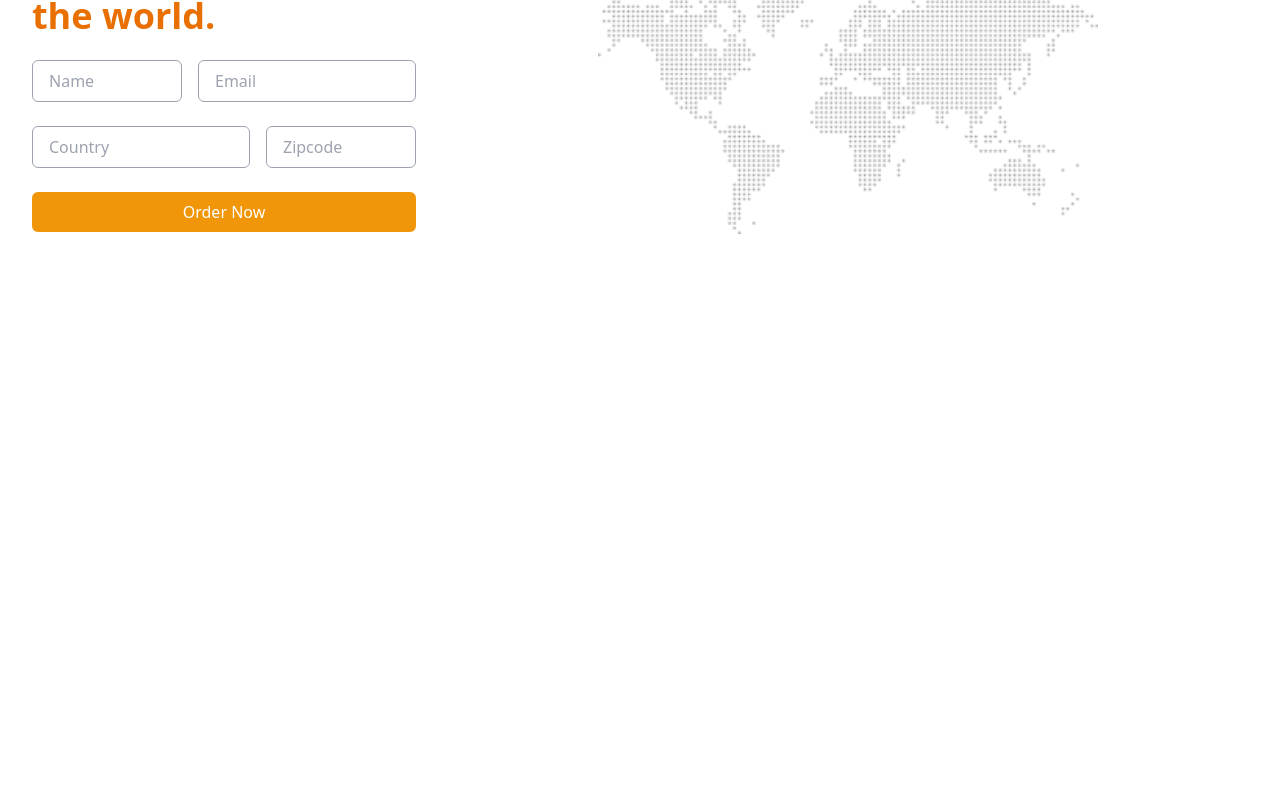
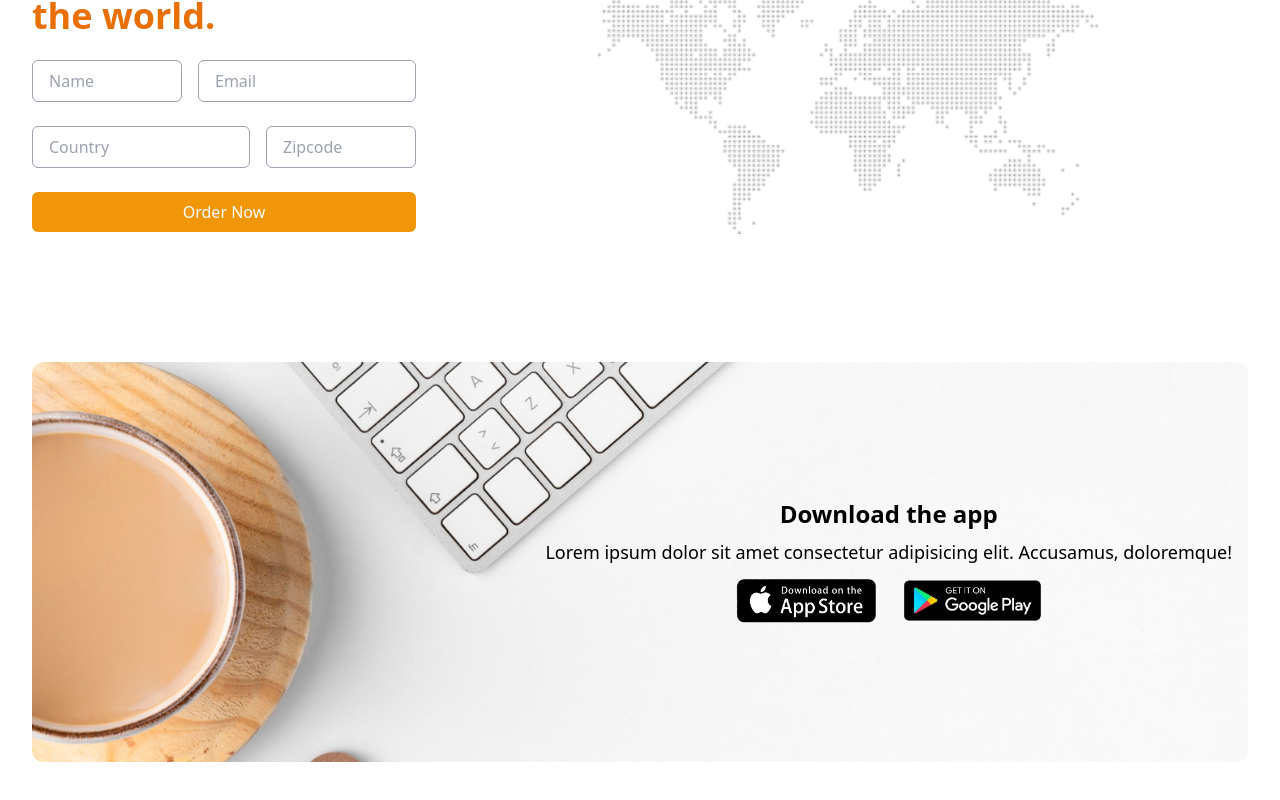
Before and after one commit to Minahil-Muhammad-Moiz/coffeeShop, a React (Vite) app: page / in a window 1280 px wide. Shown: the part 1568-2368 px from the top of the page. Before the commit the page ends 1930 px from the top, so only its background shows below. Built offline with nearby package versions, Linux system fonts and the light colour scheme.

Commit message:
Completed Cover Section

```diff
--- a/src/App.jsx
+++ b/src/App.jsx
@@ -2,6 +2,7 @@ import React from "react";
 import Hero from "./Components/Hero";
 import Services from "./Components/Services";
 import BuyerForm from "./Components/BuyerForm";
+import Cover from "./Components/Cover";
 
 const App = () => {
   return (
@@ -9,6 +10,7 @@ const App = () => {
       <Hero />
       <Services />
       <BuyerForm />
+      <Cover />
     </div>
   );
 };
--- a/src/Assets/Contants.js
+++ b/src/Assets/Contants.js
@@ -1,38 +1,55 @@
-import bgImg from './bg-slate.png';
-import BlackCoffee from './black.png';
-import Cover from './coffee-cover.jpg';
-import Map from './world-map.png';
-import coffee1 from './coffee/coffee1.png';
-import coffee3 from './coffee/coffee3.png';
+import bgImg from "./bg-slate.png";
+import BlackCoffee from "./black.png";
+import Cover from "./coffee-cover.jpg";
+import Map from "./world-map.png";
+import coffee1 from "./coffee/coffee1.png";
+import coffee3 from "./coffee/coffee3.png";
+import banner from "./website/banner.jpg";
+import AppStore from "./website/app_store.png";
+import PlayStore from "./website/play_store.png";
+import Credits from "./website/credit-cards.webp";
 
-export const bgImage = {
+const bgImage = {
   backgroundImage: `url(${bgImg})`,
-    backgroundSize: 'cover',
-    backgroundRepeat: 'no-repeat',
-    backgroundPosition: 'center',
-}
+  backgroundSize: "cover",
+  backgroundRepeat: "no-repeat",
+  backgroundPosition: "center",
+};
+
+const coverImg = {
+  backgroundImage: `url(${Cover})`,
+  backgroundSize: "cover",
+  backgroundRepeat: "no-repeat",
+  backgroundPosition: "center",
+  height: "100%",
+  width: "100%",
+};
 
 export const Image = {
   bgImage: bgImage,
-    BlackCoffee : BlackCoffee,
-    Cover: Cover,
+  BlackCoffee: BlackCoffee,
+  Cover: coverImg,
   Map: Map,
-}
+  banner: banner,
+  AppStore: AppStore,
+  PlayStore: PlayStore,
+  Credits: Credits,
+};
 
 export const Service = [
   {
     image: coffee3,
-        title:"Black Coffee",
+    title: "Black Coffee",
     description: "lorem ipsum dolor sit amet, consectetur adipiscing elit.",
   },
   {
     image: coffee1,
-        title:"Hot Coffee",
+    title: "Hot Coffee",
     description: "lorem ipsum dolor sit amet, consectetur adipiscing elit.",
   },
   {
     image: coffee3,
-        title:"Cold Coffee",
+    title: "Cold Coffee",
     description: "lorem ipsum dolor sit amet, consectetur adipiscing elit.",
-    }
-]
+  },
+];
--- /dev/null
+++ b/src/Components/Cover.jsx
@@ -0,0 +1,49 @@
+import React from "react";
+import { Image } from "../Assets/Contants";
+import {motion } from 'framer-motion'
+
+const Cover = () => {
+  return (
+    <div className="container my-14 ">
+      <div
+        style={Image.Cover}
+        className="sm:min-h-[400px] rounded-xl sm:flex sm:justify-end sm:items-center py-6"
+      >
+        <motion.div
+          initial={{ opacity: 0, y: 100 }}
+          whileInView={{ opacity: 1, y: 0 }}
+          transition={{
+            type: "spring",
+            stiffness: "100",
+            damping: 10,
+            delay: 0.3,
+          }}
+        >
+          <div className="flex flex-col justify-center items-center mx-auto text-center space-y-2">
+            <h4 className="text-2xl font-bold ">Download the app</h4>
+            <p className="text-lg mx-4 ">
+              Lorem ipsum dolor sit amet consectetur adipisicing elit.
+              Accusamus, doloremque!
+            </p>
+            <div className="flex gap-4">
+              <img
+                src={Image.AppStore}
+                alt="app store"
+                width={150}
+                className="cursor-pointer"
+              />
+              <img
+                src={Image.PlayStore}
+                alt="play store"
+                width={150}
+                className="cursor-pointer "
+              />
+            </div>
+          </div>
+        </motion.div>
+      </div>
+    </div>
+  );
+};
+
+export default Cover;
```
Lines whose indentation alone changed are shown as unchanged.
